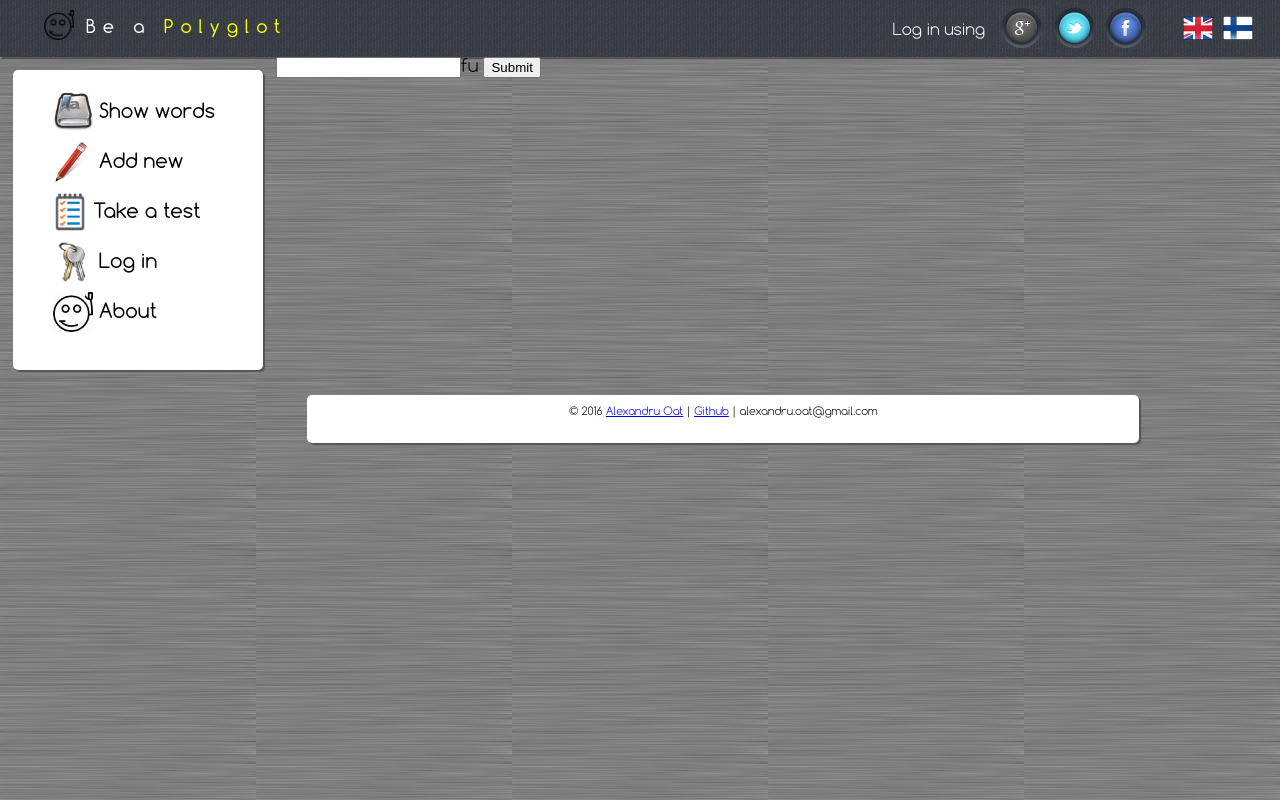
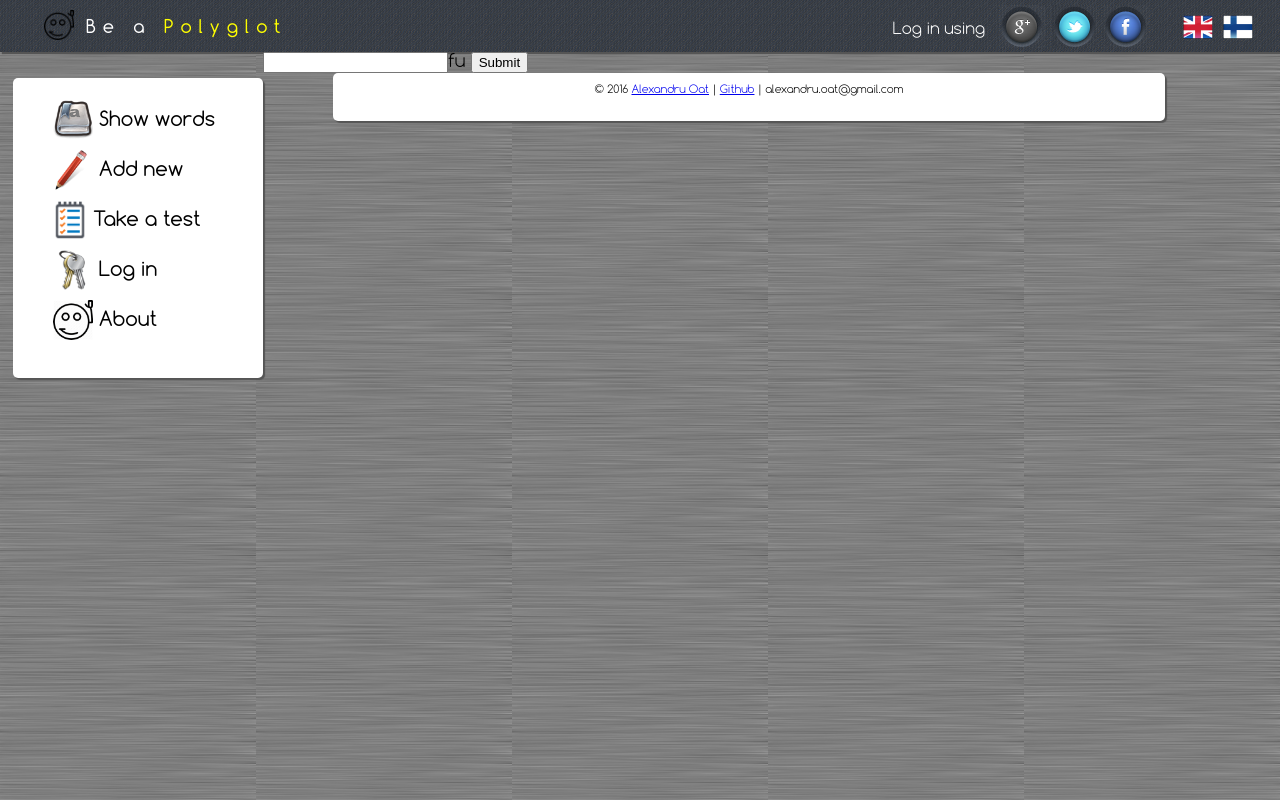
Before and after one commit to midnitehighways/lang-memorize, a Django app: template templates/sanat/test.html in a window 1280 px wide. Run offline with Django 3.2, Linux system fonts and the light colour scheme; the template is opened without the code that fills it, so the values that code supplies are empty.

Commit message:
Experiments with width-height in css-3

```diff
--- a/static/css/main.css
+++ b/static/css/main.css
@@ -132,7 +132,7 @@ html, body, .wrap
 
 .header {
 /*			position: fixed;*/
-	height: 57px;
+	height: 52px;
 	width: 100%;
 	/*background: linear-gradient(to top, #474949, #666767);*/
 	background-image: url('../img/fon2.png');
@@ -231,36 +231,36 @@ html, body, .wrap
 .sidebar {
 	float: left;
 	/*width: 20%;*/
+	/*height: 50%;*/
 	width: 250px;
-	/*border: 0px solid #000;*/
 	height: 300px;
-	/*height: 50%;*/
 	margin-left: 1%;
-	margin-right: 1%;
-	margin-top: 1%;
+	margin-top: 2%;
 	margin-bottom: 1%;
 }
+
+/*.main {
+	background-color: lightgrey;
+	height: 90%;
+
+}*/
 .content {
-	float: right;
 	width: 65%;
 	height: 76%;
-	margin-left: 1%;
-	margin-right: 11%;
-	margin-top: 1%;
-	margin-bottom: 1%;
+	margin-top: 2%;
+	margin-bottom: 2%;
 }
 .footer {
 	font-size: 11px;
 	/*text-align: center;*/
-	/*margin-left: 45%;*/
 	height: 6%;
-	float: right;
 	width: 65%;
-	margin-left: 23%;
-	margin-right: 11%;
-	margin-top: 1%;
 	margin-bottom: 1%;
 	text-align: center;
+}
+.content, .footer {
+	float: right;
+	margin-right: 9%;
 }
 .footer p {						/* text in footer section */
 	vertical-align: middle;
```
Also changed, not shown: templates/sanat/base.html (+9 -4 lines).
